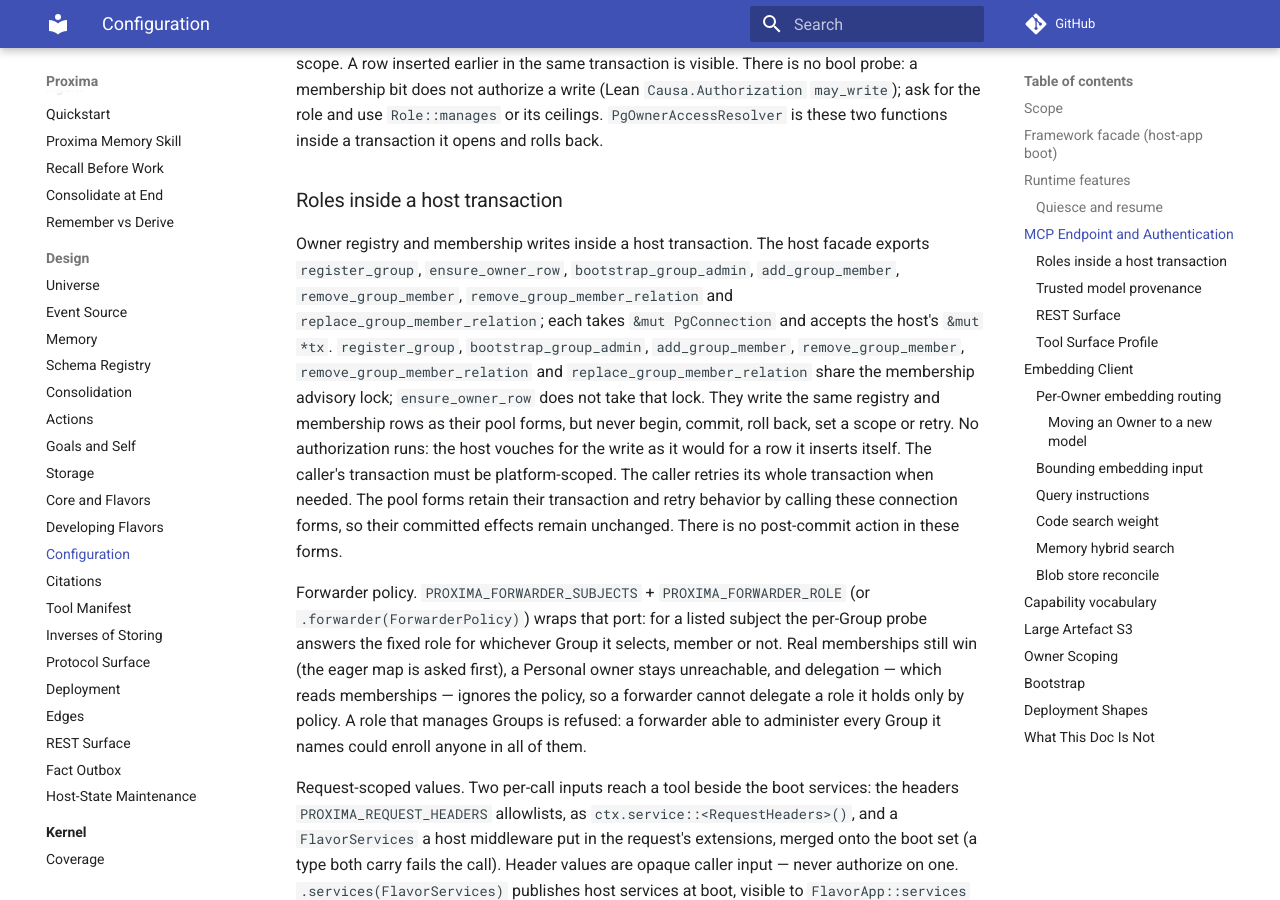
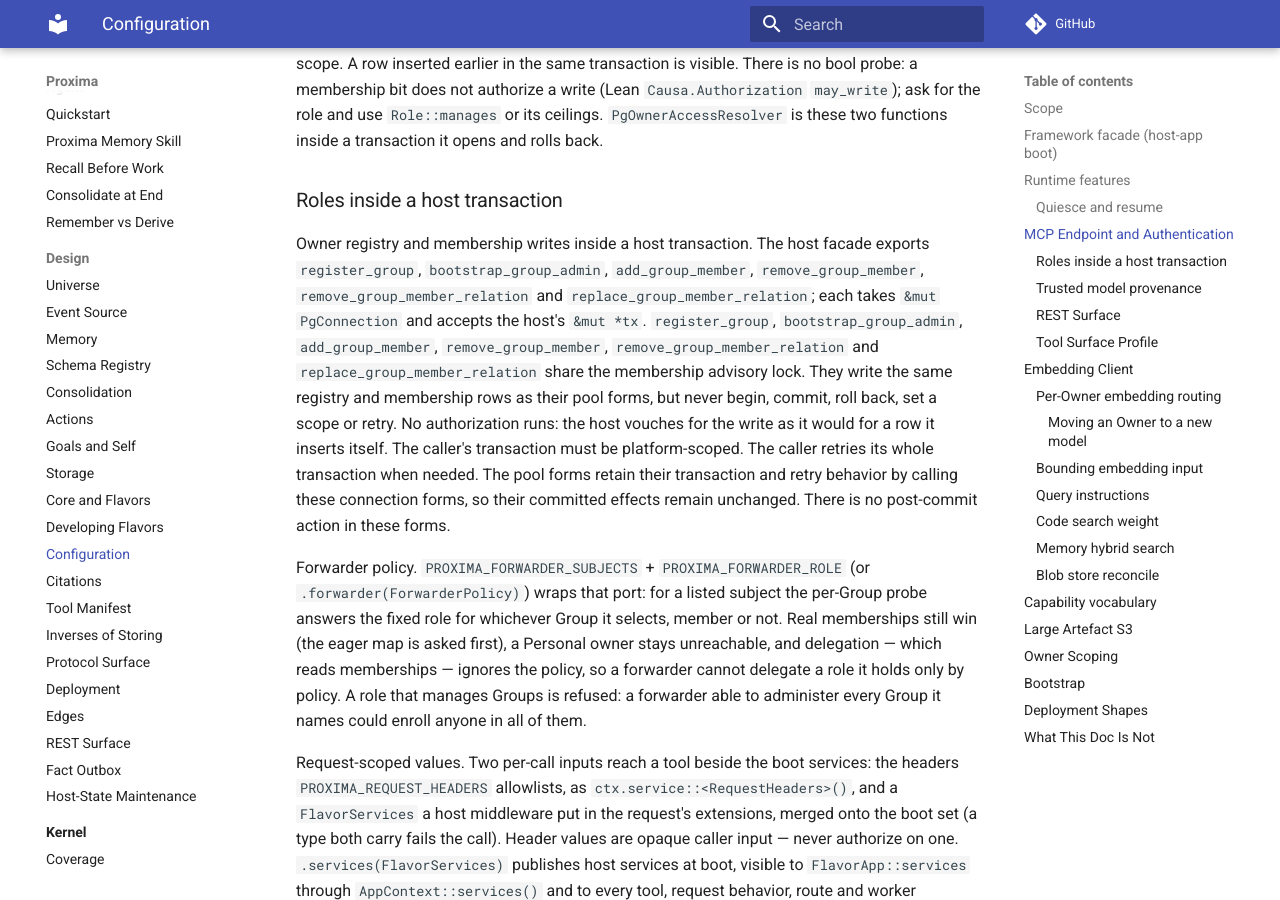
Before and after one commit to Aquilo-Solution-S/Proxima, an MkDocs documentation site: the page built from docs/10-configuration.md, in a window 1280 px wide and 900 px high, scrolled down 9606 px. Built offline with MkDocs 1.6.1 and Material for MkDocs 9.7.7, drawn with Linux system fonts in a browser that asks for light colours; comment, search, counter and statistics services are not loaded.

Commit message:
fix(host): keep user registration inside first writes
- Remove the user-registry write from storage and host facade exports and documentation.
- Register the personal owner with test SQL for the membership constraint falsifier.

Co-Authored-By: Codex <noreply@openai.com>
Tesla-Valve: remove moving parts: a host registers groups while user rows follow first writes

```diff
--- a/docs/10-configuration.md
+++ b/docs/10-configuration.md
@@ -315,13 +315,13 @@ inside a transaction it opens and rolls back.
 ### Roles inside a host transaction
 
 Owner registry and membership writes inside a host transaction. The host
-facade exports `register_group`, `ensure_owner_row`, `bootstrap_group_admin`,
+facade exports `register_group`, `bootstrap_group_admin`,
 `add_group_member`, `remove_group_member`, `remove_group_member_relation` and
 `replace_group_member_relation`; each takes `&mut PgConnection` and accepts the
 host's `&mut *tx`. `register_group`, `bootstrap_group_admin`, `add_group_member`,
 `remove_group_member`, `remove_group_member_relation` and
-`replace_group_member_relation` share the membership advisory lock;
-`ensure_owner_row` does not take that lock. They write the same registry and
+`replace_group_member_relation` share the membership advisory lock.
+They write the same registry and
 membership rows as their pool forms, but never begin, commit, roll back, set a
 scope or retry. No authorization runs:
 the host vouches for the write as it would for a row it inserts itself. The
```
Also changed, not shown: docs/07-storage.md (+1 -1 lines), docs/how-to/migrate-flavor-sdk.md (+1 -1 lines), docs/reference/public-api.md (+1 -1 lines), 3 other files.
